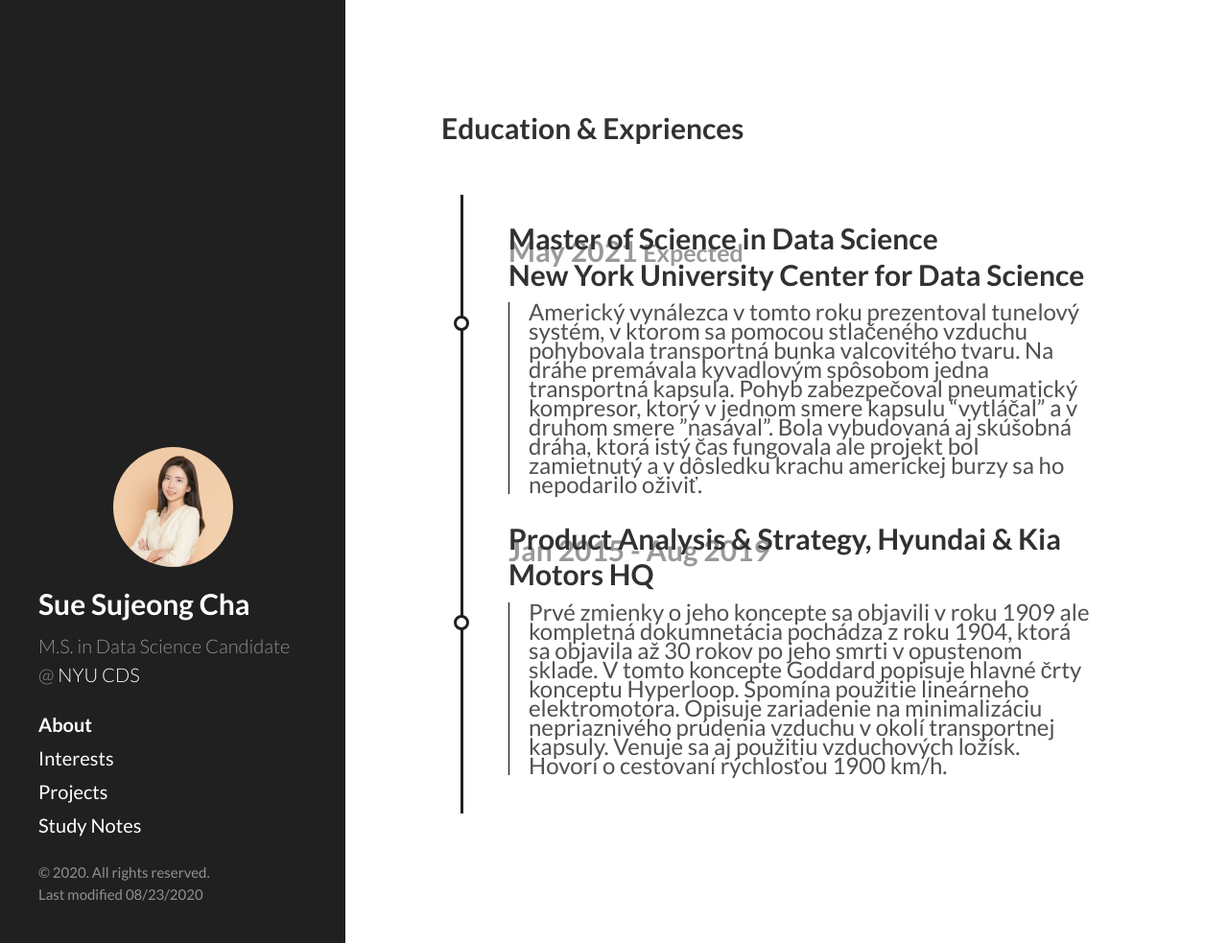
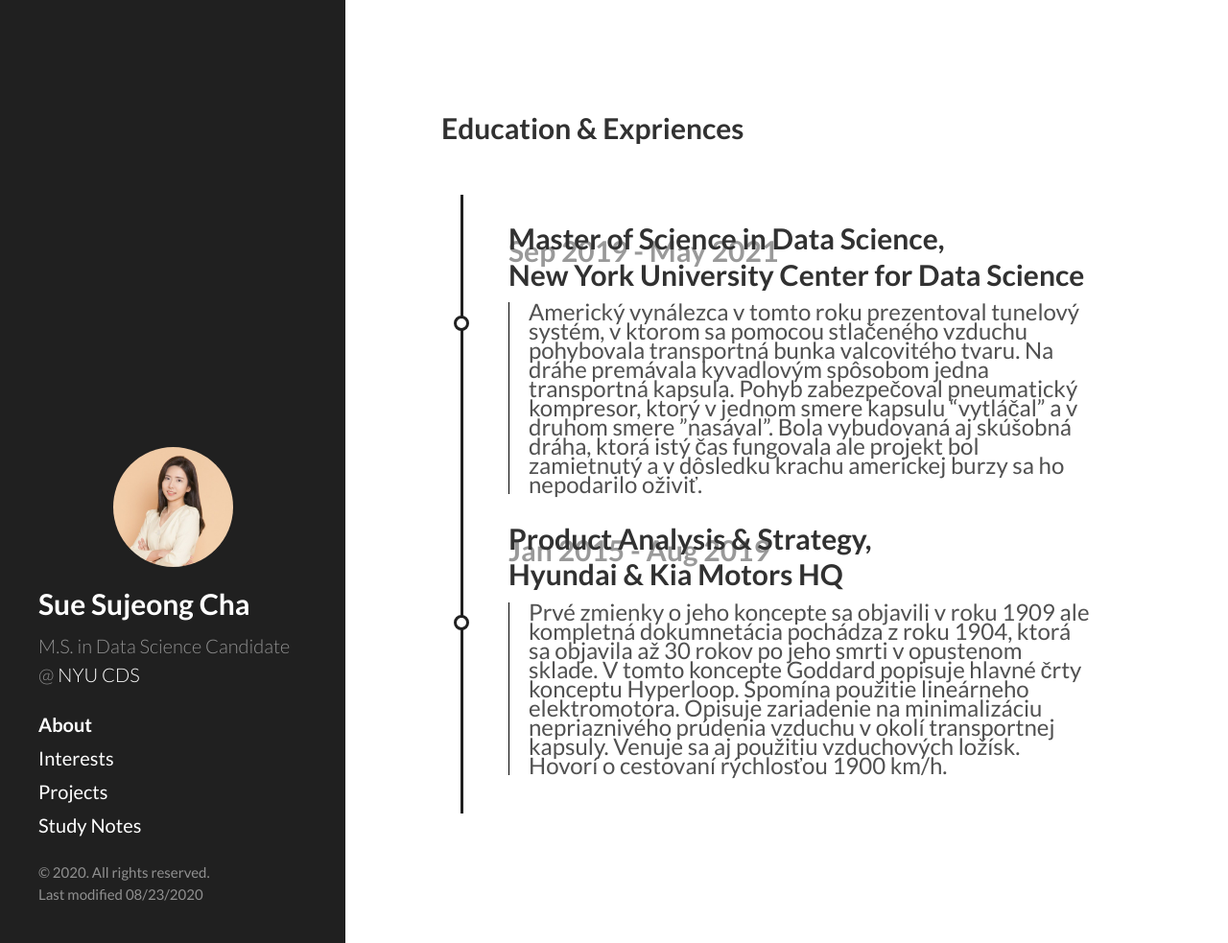
Before and after one commit to sujeongcha/sujeongcha.github.io, a Jekyll site: the page built from about.html, in a window 1280 px wide and 983 px high. Shown: the whole window at 96% size. Built offline with Jekyll 4.4.1, drawn with Linux system fonts in a browser that asks for light colours; Markdown is read by kramdown in place of the engine named in the settings.

Commit message:
Update about.html

```diff
--- a/about.html
+++ b/about.html
@@ -10,8 +10,8 @@ title: About
 <div class="timeline">
 	<div class="column">
 		<div class="title">
-			<h2> May 2021 <small> Expected</small></h2>
-			<h3> Master of Science in Data Science <br> New York University Center for Data Science</h3>
+			<h2> Sep 2019 - May 2021 </h2>
+			<h3> Master of Science in Data Science, <br> New York University Center for Data Science</h3>
 		</div>
 		<div class="description">
 			<p> Americký vynálezca v tomto roku prezentoval tunelový systém, v ktorom sa pomocou stlačeného vzduchu pohybovala transportná bunka valcovitého tvaru. Na dráhe premávala kyvadlovým spôsobom jedna transportná kapsula. Pohyb zabezpečoval pneumatický kompresor, ktorý v jednom smere kapsulu “vytláčal” a v druhom smere ”nasával”. Bola vybudovaná aj skúšobná dráha, ktorá istý čas fungovala ale projekt bol zamietnutý a v dôsledku krachu americkej burzy sa ho nepodarilo oživiť. </p>
@@ -21,7 +21,7 @@ title: About
 	<div class="column">
 		<div class="title">
 			<h2> Jan 2015 - Aug 2019 </h2>
-			<h3> Product Analysis & Strategy, Hyundai & Kia Motors HQ </h3>
+			<h3> Product Analysis & Strategy, <br> Hyundai & Kia Motors HQ </h3>
 		</div>
 		<div class="description">
 			<p> Prvé zmienky o jeho koncepte sa objavili v roku 1909 ale kompletná dokumnetácia pochádza z roku 1904, ktorá sa objavila až 30 rokov po jeho smrti v opustenom sklade. V tomto koncepte Goddard popisuje hlavné črty konceptu Hyperloop.  Spomína použitie lineárneho elektromotora. Opisuje zariadenie na minimalizáciu nepriaznivého prúdenia vzduchu v okolí transportnej kapsuly. Venuje sa aj použitiu vzduchových ložísk. Hovorí o cestovaní rýchlosťou 1900 km/h. </p>
```
